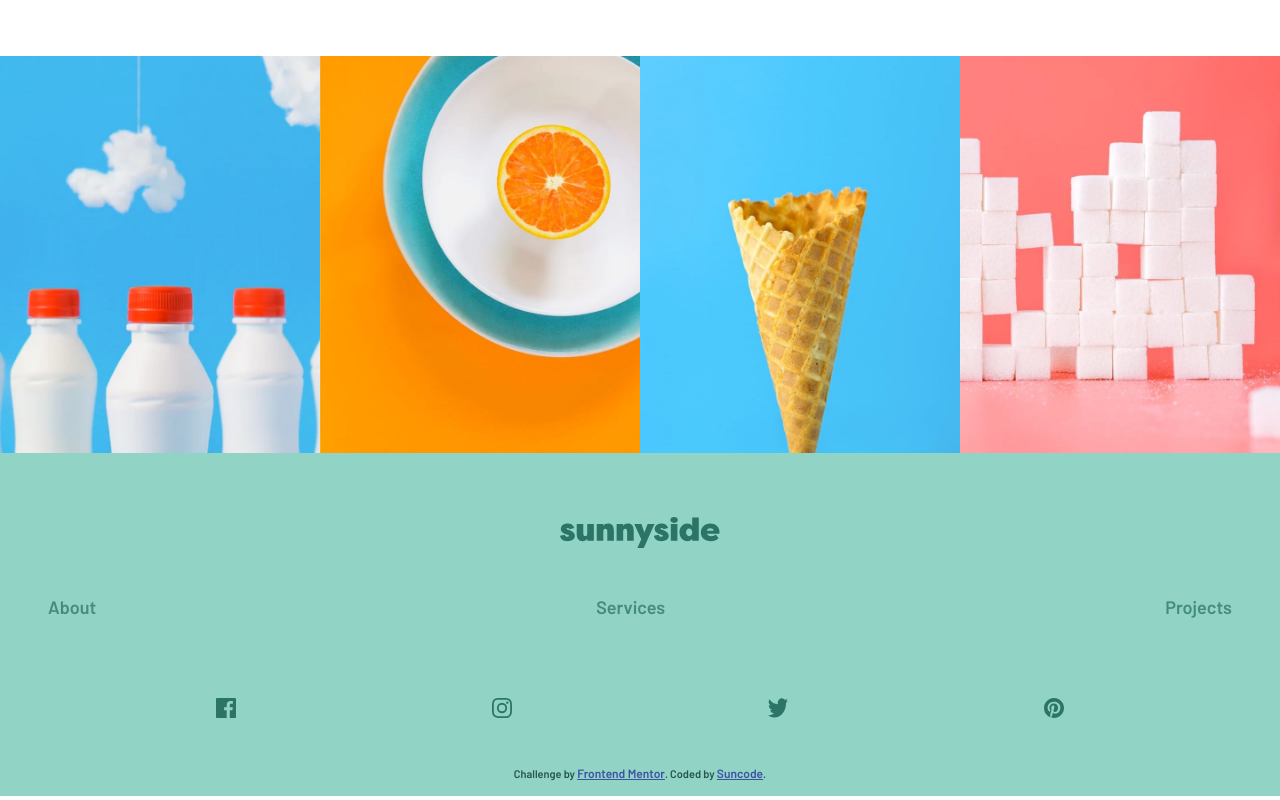
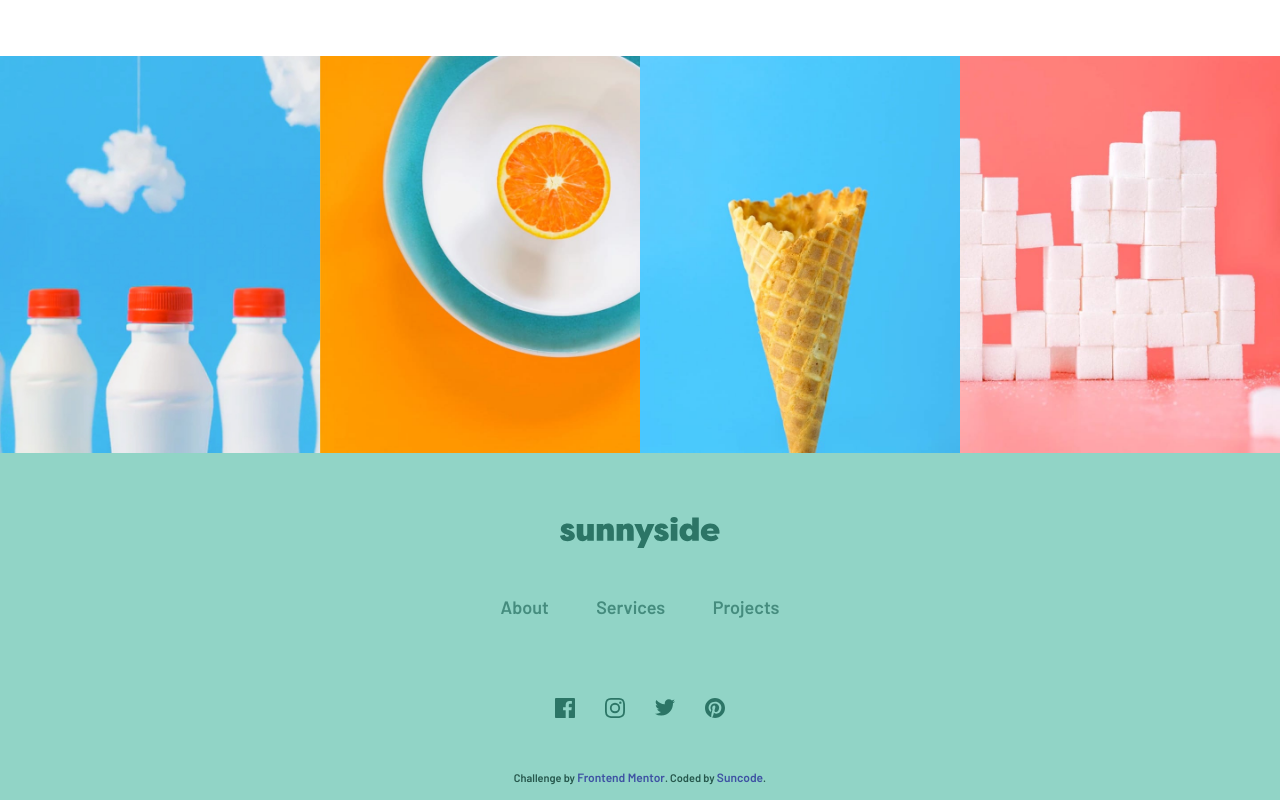
Before and after one commit to rizzok/fem-sunnyside-agency-landing-page, a website built with Parcel: page src/index.html in a window 1280 px wide. Shown: the part 3040-3840 px from the top of the page. Built offline with nearby package versions, Linux system fonts and the light colour scheme.

Commit message:
Update footer desktop

```diff
--- a/src/index.html
+++ b/src/index.html
@@ -151,6 +151,7 @@
     </main>
 
     <footer>
+      <div id="footer-container">
         <img id="logo-footer" src="/src/images/logo-footer.svg" alt="logo" />
         <ul>
           <li><a href="#">About</a></li>
@@ -158,10 +159,38 @@
           <li><a href="#">Projects</a></li>
         </ul>
         <div id="social-media">
-        <img src="/src/images/icon-facebook.svg" alt="facebook" />
-        <img src="/src/images/icon-instagram.svg" alt="instagram" />
-        <img src="/src/images/icon-twitter.svg" alt="twitter" />
-        <img src="/src/images/icon-pinterest.svg" alt="pinterest" />
+          <a href="#">
+            <svg width="20" height="20" xmlns="http://www.w3.org/2000/svg">
+              <path
+                d="M18.896 0H1.104C.494 0 0 .494 0 1.104v17.793C0 19.506.494 20 1.104 20h9.58v-7.745H8.076V9.237h2.606V7.01c0-2.583 1.578-3.99 3.883-3.99 1.104 0 2.052.082 2.329.119v2.7h-1.598c-1.254 0-1.496.597-1.496 1.47v1.928h2.989l-.39 3.018h-2.6V20h5.098c.608 0 1.102-.494 1.102-1.104V1.104C20 .494 19.506 0 18.896 0z"
+                fill-rule="nonzero"
+              />
+            </svg>
+          </a>
+          <a href="#">
+            <svg width="20" height="20" xmlns="http://www.w3.org/2000/svg">
+              <path
+                d="M10 1.802c2.67 0 2.987.01 4.042.059 2.71.123 3.975 1.409 4.099 4.099.048 1.054.057 1.37.057 4.04 0 2.672-.01 2.988-.057 4.042-.124 2.687-1.387 3.975-4.1 4.099-1.054.048-1.37.058-4.041.058-2.67 0-2.987-.01-4.04-.058-2.718-.124-3.977-1.416-4.1-4.1-.048-1.054-.058-1.37-.058-4.041 0-2.67.01-2.986.058-4.04.124-2.69 1.387-3.977 4.1-4.1 1.054-.048 1.37-.058 4.04-.058zM10 0C7.284 0 6.944.012 5.877.06 2.246.227.227 2.242.061 5.877.01 6.944 0 7.284 0 10s.012 3.057.06 4.123c.167 3.632 2.182 5.65 5.817 5.817 1.067.048 1.407.06 4.123.06s3.057-.012 4.123-.06c3.629-.167 5.652-2.182 5.816-5.817.05-1.066.061-1.407.061-4.123s-.012-3.056-.06-4.122C19.777 2.249 17.76.228 14.124.06 13.057.01 12.716 0 10 0zm0 4.865a5.135 5.135 0 100 10.27 5.135 5.135 0 000-10.27zm0 8.468a3.333 3.333 0 110-6.666 3.333 3.333 0 010 6.666zm5.338-9.87a1.2 1.2 0 100 2.4 1.2 1.2 0 000-2.4z"
+                fill-rule="nonzero"
+              />
+            </svg>
+          </a>
+          <a href="#">
+            <svg width="20" height="17" xmlns="http://www.w3.org/2000/svg">
+              <path
+                d="M20 2.172a8.192 8.192 0 01-2.357.646 4.11 4.11 0 001.805-2.27 8.22 8.22 0 01-2.606.996A4.096 4.096 0 0013.847.248c-2.65 0-4.596 2.472-3.998 5.037A11.648 11.648 0 011.392 1a4.109 4.109 0 001.27 5.478 4.086 4.086 0 01-1.858-.513c-.045 1.9 1.318 3.679 3.291 4.075a4.113 4.113 0 01-1.853.07 4.106 4.106 0 003.833 2.849A8.25 8.25 0 010 14.658a11.616 11.616 0 006.29 1.843c7.618 0 11.923-6.434 11.663-12.205A8.354 8.354 0 0020 2.172z"
+                fill-rule="nonzero"
+              />
+            </svg>
+          </a>
+          <a href="#">
+            <svg width="20" height="20" xmlns="http://www.w3.org/2000/svg">
+              <path
+                d="M10 0C4.477 0 0 4.477 0 10c0 4.237 2.636 7.855 6.356 9.312-.088-.791-.167-2.005.035-2.868.181-.78 1.172-4.97 1.172-4.97s-.299-.6-.299-1.486c0-1.39.806-2.428 1.81-2.428.852 0 1.264.64 1.264 1.408 0 .858-.546 2.14-.828 3.33-.236.995.5 1.807 1.48 1.807 1.778 0 3.144-1.874 3.144-4.58 0-2.393-1.72-4.068-4.176-4.068-2.845 0-4.516 2.135-4.516 4.34 0 .859.331 1.781.745 2.281a.3.3 0 01.069.288l-.278 1.133c-.044.183-.145.223-.335.134-1.249-.581-2.03-2.407-2.03-3.874 0-3.154 2.292-6.052 6.608-6.052 3.469 0 6.165 2.473 6.165 5.776 0 3.447-2.173 6.22-5.19 6.22-1.013 0-1.965-.525-2.291-1.148l-.623 2.378c-.226.869-.835 1.958-1.244 2.621.937.29 1.931.446 2.962.446 5.523 0 10-4.477 10-10S15.523 0 10 0z"
+                fill-rule="nonzero"
+              />
+            </svg>
+          </a>
         </div>
 
         <div class="attribution">
@@ -170,6 +199,7 @@
             >Frontend Mentor</a
           >. Coded by <a href="https://suncode.fr" target="_blank">Suncode</a>.
         </div>
+      </div>
     </footer>
   </body>
 </html>
--- a/src/scss/layout/_footer.scss
+++ b/src/scss/layout/_footer.scss
@@ -1,10 +1,15 @@
 footer {
   background-color: $moderate-cyan;
+  display: flex;
+  justify-content: center;
+
+  #footer-container {
     color: $dark-desaturated-cyan;
     display: flex;
     flex-direction: column;
     align-items: center;
     padding: 4rem 3rem 0;
+    width: 375px;
 
     #logo-footer {
       width: 10rem;
@@ -19,6 +24,10 @@ footer {
 
       li a {
         color: $dark-moderate-cyan;
+
+        &:hover {
+          color: $white;
+        }
       }
     }
 
@@ -27,6 +36,15 @@ footer {
       padding: 0 2.5rem 4rem;
       display: flex;
       justify-content: space-around;
+
+      a svg {
+        fill: #2c7566;
+        transition: fill 0.3s;
+      }
+
+      a:hover svg {
+        fill: $white;
+      }
     }
 
     .attribution {
@@ -38,7 +56,11 @@ footer {
       a {
         font-size: pxToRem(12px);
         color: hsl(228, 45%, 44%);
-      text-decoration: underline;
+
+        &:hover {
+          color: $white;
         }
       }
     }
+  }
+}
```
Lines whose indentation alone changed are shown as unchanged.
